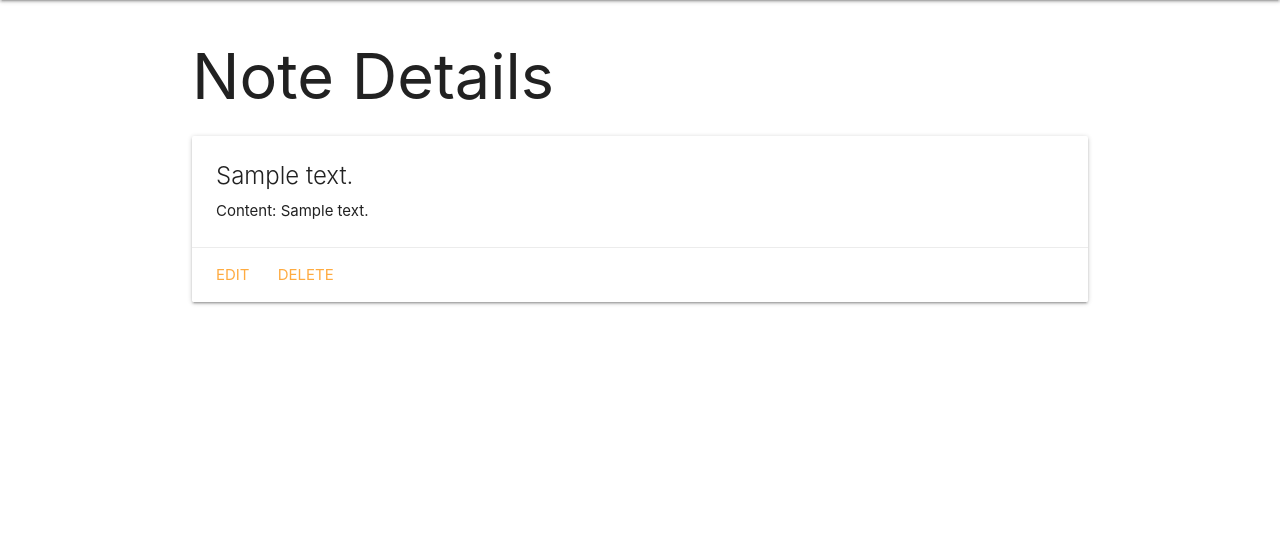
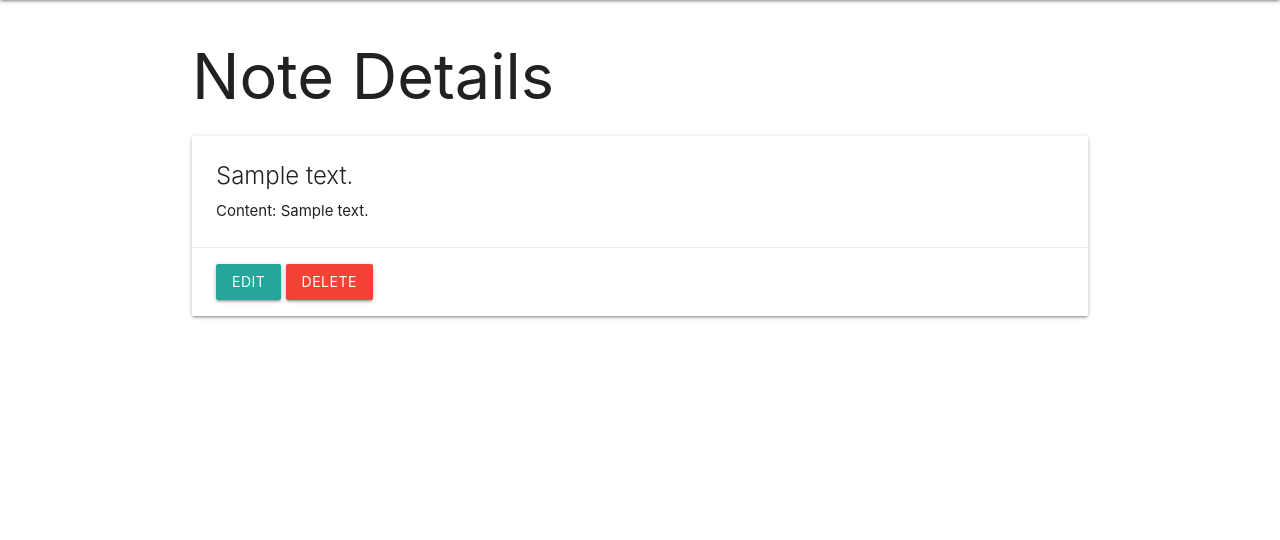
Before and after one commit to tatsuyax25/hw-tracker, a Django app: page /notes/1/ in a window 1280 px wide. Shown: the part 64-604 px from the top of the page. Run offline with Django 3.2, Linux system fonts and the light colour scheme; a user stored in the database is signed in; tables that the repository leaves empty hold one stand-in row (values such as "Sample post").

Commit message:
add last css changes

```diff
--- a/main_app/templates/main_app/note_form.html
+++ b/main_app/templates/main_app/note_form.html
@@ -16,6 +16,8 @@
       <!-- Render the inputs inside of <tr>s & <td>s -->
       {{ form.as_table }}
     </table>
-    <input type="submit" value="Submit!" class="btn">
+    <button class="btn waves-effect waves-light" type="submit" name="action">Submit
+      <i class="material-icons right">send</i>
+    </button>
   </form>
 {% endblock %}
--- a/main_app/templates/notes/detail.html
+++ b/main_app/templates/notes/detail.html
@@ -9,8 +9,8 @@
     <p>Content: {{ note.content }}</p>
   </div>
   <div class="card-action">
-    <a href="{% url 'notes_update' note.id %}">Edit</a>
-    <a href="{% url 'notes_delete' note.id %}">Delete</a>
+    <a href="{% url 'notes_update' note.id %}" class="waves-effect waves-light btn">Edit</a>
+    <a href="{% url 'notes_delete' note.id %}" class="waves-effect waves-light btn red">Delete</a>
   </div>
 </div>
 <script>
--- a/main_app/templates/notes/index.html
+++ b/main_app/templates/notes/index.html
@@ -9,6 +9,10 @@
         <div class="card-content">
             <span class="card-title">{{ note.note }}</span>
         </div>
+        <div class="card-action">
+            <a href="{% url 'notes_update' note.id %}" class="waves-effect waves-light btn">Edit</a>
+            <a href="{% url 'notes_delete' note.id %}" class="waves-effect waves-light btn red">Delete</a>
+          </div>
     </a>
 </div>
 {% endfor %}
--- a/main_app/templates/todos/index.html
+++ b/main_app/templates/todos/index.html
@@ -11,6 +11,10 @@
             <p>Due Date: {{ todo.date }}</p>
             <p>Time: {{ todo.time }}</p>
         </div>
+        <div class="card-action">
+            <a href="{% url 'todos_update' todo.id %}" class="waves-effect waves-light btn">Edit</a>
+            <a href="{% url 'todos_delete' todo.id %}" class="waves-effect waves-light btn red">Delete</a>
+        </div>
     </a>
 </div>
 {% endfor %}
```
